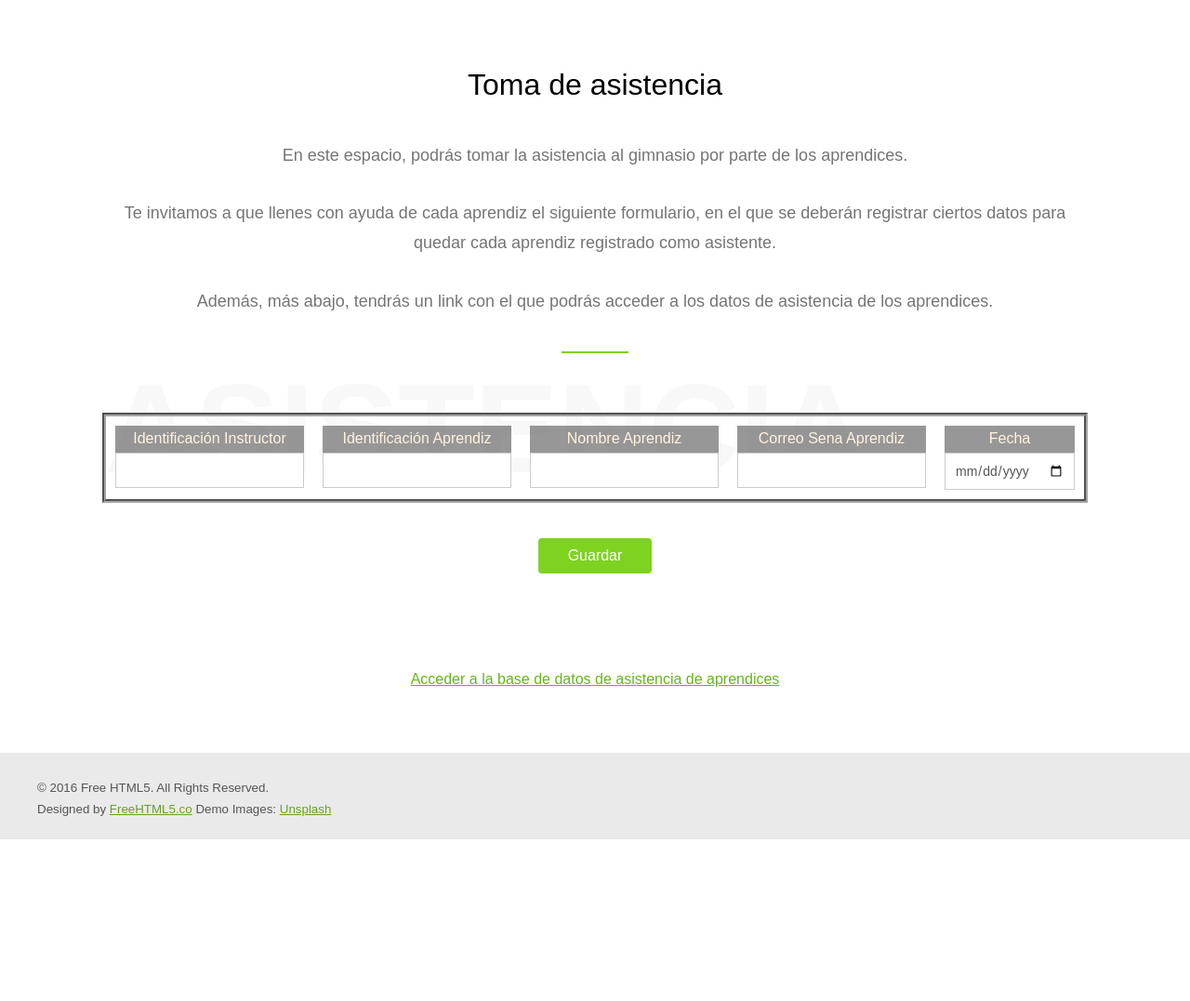
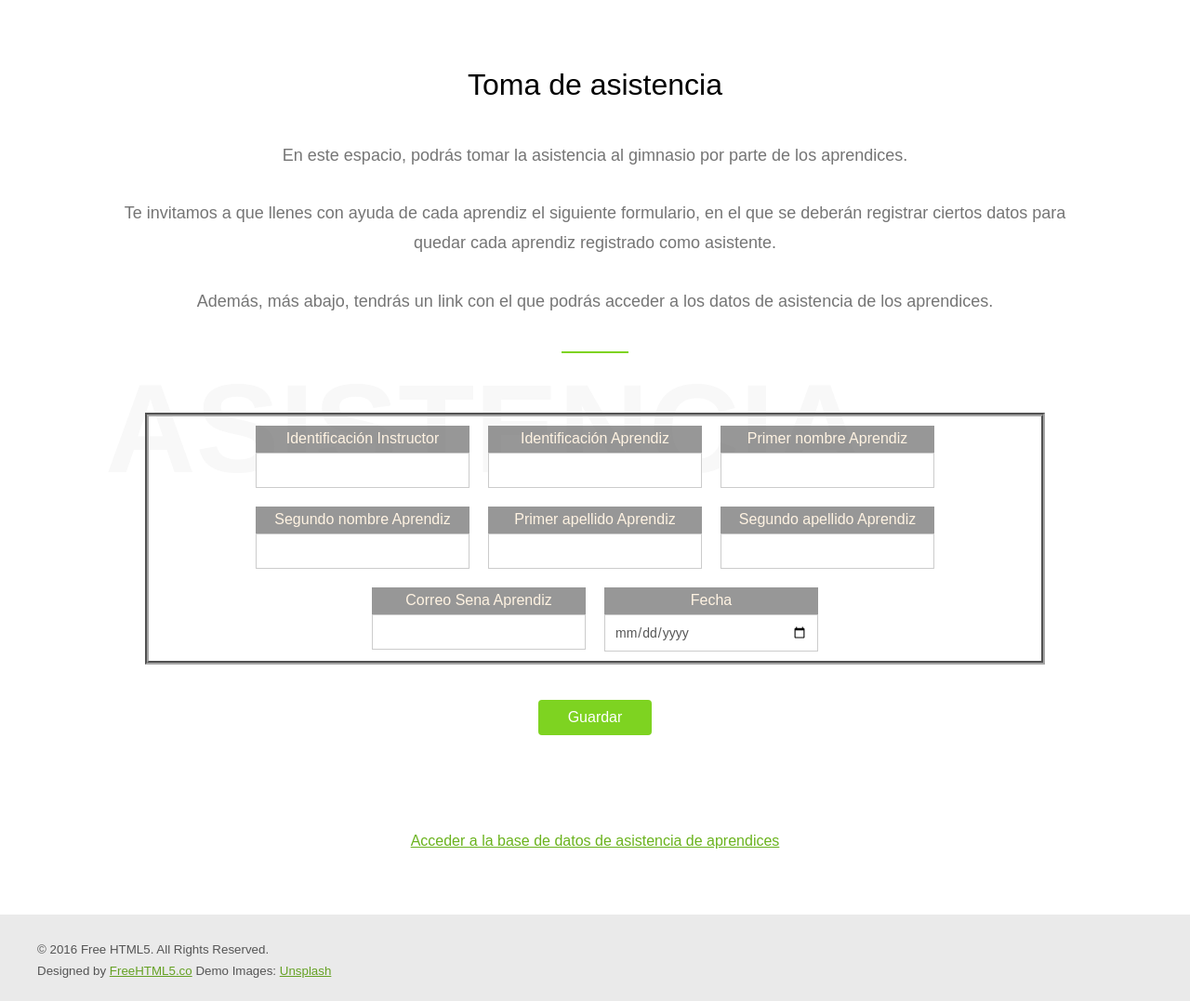
Before and after one commit to marcooolfoxygamer/Proyecto-GymSenApp, a PHP site: page /Instructor-Act.html in a window 1280 px wide. Shown: the part 81-1158 px from the top of the page at 93% size. Before the commit the page ends 984 px from the top, so only its background shows below. Run offline with PHP 8.4, Linux system fonts and the light colour scheme.

Commit message:
Eliminación de fichas de formación, y atomización campo de nombre en registro y asistencia

```diff
--- a/Prototipo Web/CSS/style.css
+++ b/Prototipo Web/CSS/style.css
@@ -404,7 +404,7 @@
 
 /* Estilos y organización aplicada a los datos que llenan los usuarios
     (dandoles espacios más estáticos y además flexibles a las personas que interactuen con los input del sistema) */
-#nombre, #correo_sena_registro, #num_identificacion, #password_registro, #Antecedentes_salud, #correo_sena_iniciosesion, #password_iniciosesion, #correo_sena_Recup_contra{
+#nombre1, #nombre2, #apel1, #apel2,  #correo_sena_registro, #num_identificacion, #password_registro, #Antecedentes_salud, #correo_sena_iniciosesion, #password_iniciosesion, #correo_sena_Recup_contra{
     margin: 0 auto;
     width: 40%;
 }
@@ -416,20 +416,6 @@
 /* Padding que se agrega al input con opciones */
 .form-control.op {
     padding-left: 7px;
-}
-/* Estilos que se agregan a los espacios que permiten la elección de opciones en el formulario de registro */
-#selFicha_formacion{
-    margin: 0 auto;
-    width: 41%;
-    height: 43px;
-    color: #555555;
-}
-/* Color que se le aplica a los elementos inválidos dentro de las opciones de respuesta de la ficha de formación en el registro
-    (esto con el objetivo de que se diferencie y salga de color claro el título que dice "Seleccione su ficha de formación";
-      para que así, cuando se seleccione la ficha, salga de un color más oscuro y se diferencie visualmente del elemento
-        que le permite a la persona saber qué elegir en ese espacio opcional) */
-#selFicha_formacion:invalid{
-    color: #999;
 }
 
 /* Estilos adicionales que se le aplican a los sibmit del inicio de sesión */
@@ -556,29 +542,28 @@
 /* Configuraciones aplicadas al contenedor que tiene dentro los datos que se tomarán para el registro de asistencia de los aprendices al gimnasio */
 #cont_items_asist{
     border: 4px groove #a5a5a5;
-    width: max-content;
+    width: 75%;
     margin: 0 auto;
     display: flex;
     flex-flow: row wrap;
     justify-content: center;
 }
-@media (max-width: 1037px) {
-    #cont_items_asist {
-      width: 75.5%;
-    }
-}
+
 /* Configuraciones aplicadas a los espacios individuales que contienen cada espacio a llenar para registrar la asistencia de los aprendices al gimnasio */
 .items_asist{
-    margin-top: 10px;
-    margin-bottom: 10px;
-    margin-right: 10px;
-    margin-left: 10px;
+    margin: 10px;
     text-align: center;
+    width: 230px;
 }
 /* Estilo aplicado al título o nombre que le permite al instructor comprender en cada campo qué se debe colocar para llenar correctamente la asistencia */
 .titulo-asist{
     background: #777777c3;
     color: rgb(255, 243, 226);
+}
+/* Estilo aplicado a las cajas que contienen los input */
+.caja_input{
+    margin: 0px auto;
+    width: 230px;
 }
 /* Estilo aplicado a cada input de la asistencia */
 .formul_sesinic{
@@ -586,6 +571,7 @@
     font-size: 14px;
     color: #555555;
     border: 1px solid #ccc;
+    width: calc(100% - 22px);
 }
 /* Color aplicado a todo dato que digite el instructor a los input para llenar la asistencia */
 .formul_sesinic::-webkit-input-placeholder{
--- a/Prototipo Web/Instructor-Act.html
+++ b/Prototipo Web/Instructor-Act.html
@@ -54,11 +54,38 @@
                             </div>
                             <div class="items_asist">
                                 <div class="titulo-asist">
-                                    <p>Nombre Aprendiz</p>
+                                    <p>Primer nombre Aprendiz</p>
                                 </div>
                                 <div class="caja_input">
-                                    <label for="nom_Aprendiz" class="lab_sesinic"></label>
-                                    <input type="text" class="formul_sesinic" id="nom_Aprendiz" required>
+                                    <label for="nom1_Aprendiz" class="lab_sesinic"></label>
+                                    <input type="text" class="formul_sesinic" id="nom1_Aprendiz" required>
+                                </div>
+                            </div>
+                            <div class="items_asist">
+                                <div class="titulo-asist">
+                                    <p>Segundo nombre Aprendiz</p>
+                                </div>
+                                <div class="caja_input">
+                                    <label for="nom2_Aprendiz" class="lab_sesinic"></label>
+                                    <input type="text" class="formul_sesinic" id="nom2_Aprendiz">
+                                </div>
+                            </div>
+                            <div class="items_asist">
+                                <div class="titulo-asist">
+                                    <p>Primer apellido Aprendiz</p>
+                                </div>
+                                <div class="caja_input">
+                                    <label for="ape1_Aprendiz" class="lab_sesinic"></label>
+                                    <input type="text" class="formul_sesinic" id="ape1_Aprendiz" required>
+                                </div>
+                            </div>
+                            <div class="items_asist">
+                                <div class="titulo-asist">
+                                    <p>Segundo apellido Aprendiz</p>
+                                </div>
+                                <div class="caja_input">
+                                    <label for="ape2_Aprendiz" class="lab_sesinic"></label>
+                                    <input type="text" class="formul_sesinic" id="ape2_Aprendiz">
                                 </div>
                             </div>
                             <div class="items_asist">
```
Also changed, not shown: Prototipo Web/Registro.html (+14 -12 lines).
